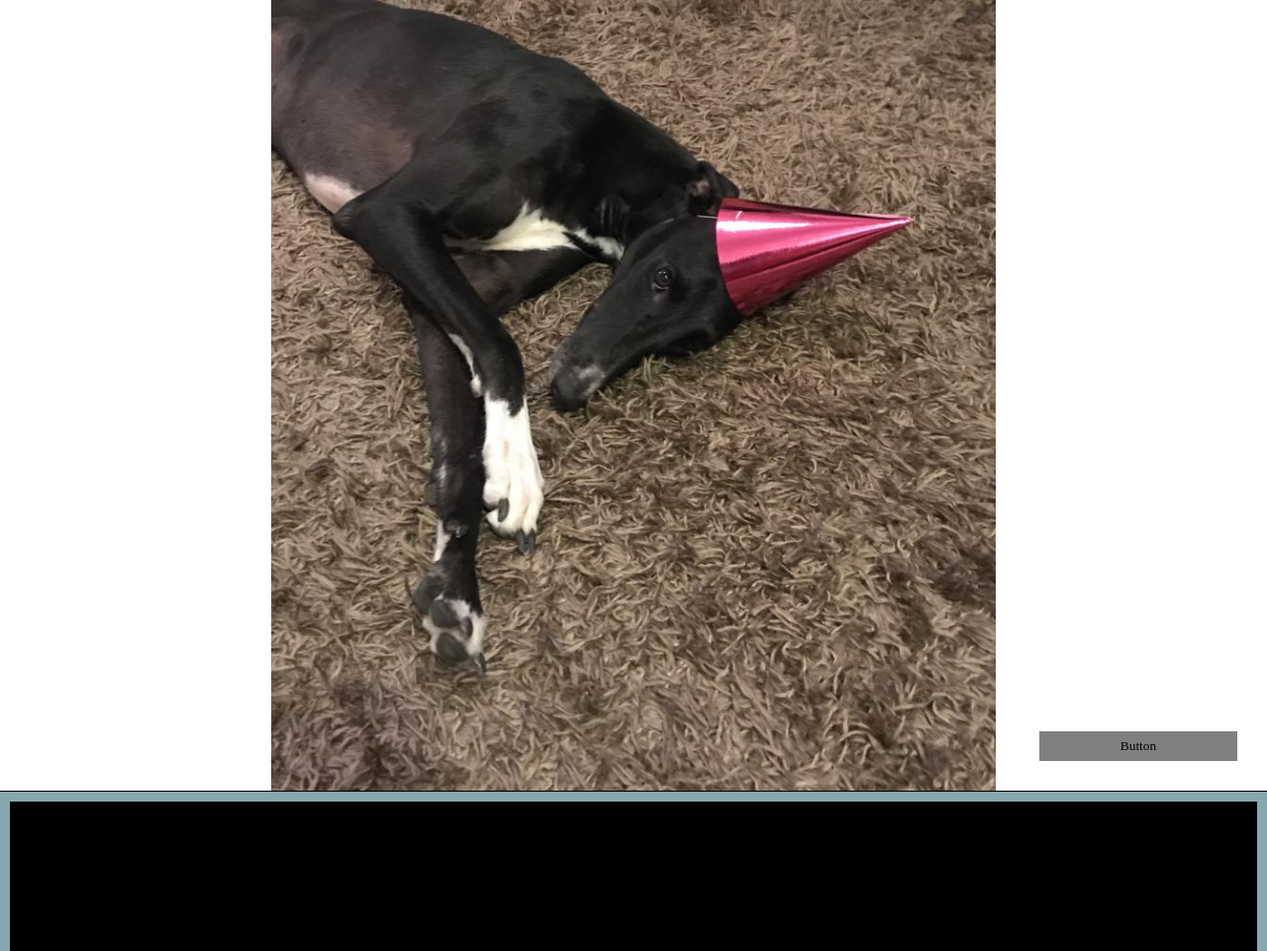
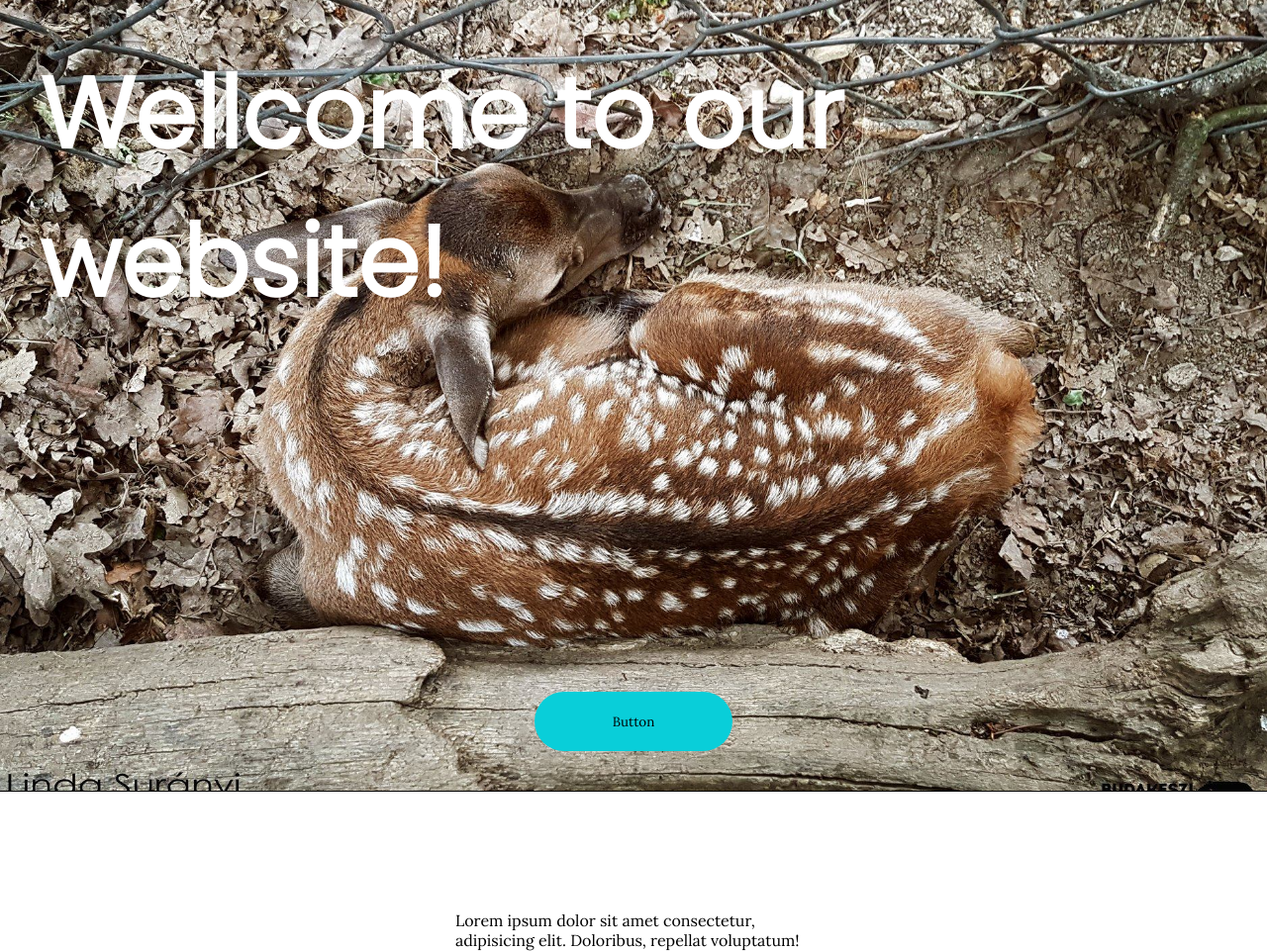
Before and after one commit to szylwythot/w3-practices, a plain HTML site: page frontend/index.html in a window 1280 px wide. Shown: the top 961 px of the page at 99% size. Drawn offline with Linux system fonts and the light colour scheme.

Commit message:
16:40 idaig jutottam

```diff
--- a/frontend/index.html
+++ b/frontend/index.html
@@ -6,6 +6,9 @@
     <meta name="viewport" content="width=device-width, initial-scale=1.0">
     <title>No one read this title...</title>
     <link rel="stylesheet" href="style.css"> <!-- relative path from the index.html-->
+    <link rel="preconnect" href="https://fonts.googleapis.com">
+    <link rel="preconnect" href="https://fonts.gstatic.com" crossorigin>
+    <link href="https://fonts.googleapis.com/css2?family=Lora&family=Poppins:wght@300&display=swap" rel="stylesheet">
 
 </head>
 
@@ -13,11 +16,12 @@
     <section class="image-holder" id="welcome"> <!-- sections should have an id, but just the main sections! not too many section -->
         <img
         class="img"
-        src="canada.jpg"
-        alt="dog"/>
+        src="ozike.jpg"
+        alt="dear"/>
+        <h1>Wellcome to our website!</h1>
         <button>Button</button>
     </section>
-    <section class="paragraph-section background-holder about">
+    <section class="paragraph-section background-holder" id= "about">
         <p>Lorem ipsum dolor sit amet consectetur, adipisicing elit. Doloribus, repellat voluptatum! Numquam, mollitia id doloremque incidunt quasi reprehenderit laborum tempora minima, temporibus porro enim velit aliquam voluptas quam, omnis exercitationem?
         Atque corporis natus, maiores culpa nostrum voluptate itaque sunt cumque velit. Fugiat ut veniam illum aliquam perferendis, distinctio eius tempore vero porro recusandae voluptas repellendus fuga nulla provident exercitationem animi.
         Quia excepturi quae unde dicta error illum temporibus laboriosam voluptate cumque? Sit vel nulla porro molestiae exercitationem, doloribus sapiente reprehenderit aliquam. Esse iste hic ad, beatae voluptatum sequi exercitationem suscipit?
--- a/frontend/style.css
+++ b/frontend/style.css
@@ -33,8 +33,20 @@ resize: none;
 
 /* end of reset */
 
+body{
+    font-family: 'Lora', serif;
+}
+
+h1{
+    font-size: 100px;
+    margin: 40px 40px;
+    font-family: 'Poppins', sans-serif;
+    color: white;
+    /* text-shadow: 2px 2px white; */
+}
+
 #root{
-    background-color: #45ff32;
+    /* background-color: #45ff32; */
 }
 
 div{
@@ -54,34 +66,59 @@ section button{
     bottom: 30px;
     width: 200px;
     height: 30px;
-    background-color: grey;
+    /* background-color: grey; */
 }
 
 section.image-holder{
     position: absolut;
-    top:0;
-    right:0;
+    top: 0;
+    right: 0;
+
     height: 100vh;
+
+    display: block;
+
     overflow: hidden; /*ne csorduljon túl*/
     object-fit: cover;
-
 }
 
+section.image-holder button{
+    position: absolute;
+    bottom : 0;
+    left: 50%; /*szülő elem fele ez a bal felső sarkát rakja középre*/
+    transform: translateX(-50%); /*child elem fele ez a buttont visszatolja annyival hogy az elem közepe legyen középen, tehát saját magához képest számít ez az 50%*/
+    border-radius: 30px;
+    margin: 40px 0; /*ezzel visszük 40 pixellel el a szélétől*/
+
+    height: 60px;
+    width: 200px;
+
+    background-color: #09CED9;
+ }
+
 section.image-holder img{ /* image is not inline nor block by default */
+    position: absolute;
+    top:0;
+    left:0;
+    z-index: -1;
+
     display: block;
     width: 100%;
     height: 100vh;
     /* object-fit: cover; cover:this cuts a normal scaled pic into the space it has */
-    object-fit: contain; /* ezzel csinálja a renderelhető képeket, ettől még position static marad, és csak image és videó tagekre vonatkozik, backgroundra nem*/
+    object-fit: cover; /* ezzel csinálja a renderelhető képeket, ettől még position static marad, és csak image és videó tagekre vonatkozik, backgroundra nem*/
 }
 
 section.background-holder{ /* szülője a backgroundnak*/
     padding: 20px;
-    border:10px solid rgba(15,80,95, 0.5);
-    background-clip: padding-box; /* ez mondja meg, hogy mi alat legyen: a content a padding vagy még a margó alatt is*/
-    background-image: url("canada.jpg");
-    background-size: 200px auto; /*cover ar cover, contain meg 1 vagy többször berakja, 200px az méretben rakja be, auto az az eredeti képarányt megtartja */
-    background-position: center center;
-    background-repeat: no-repeat;
-    background-color: black;
+    /* border:10px solid rgba(15,80,95, 0.5); */
+
 }
+
+#about p{
+    width: 100%;
+    max-width: 400px;
+    padding: 20px;
+    margin: 80px auto;
+    outline: none;
+}
```
Also changed, not shown: frontend/ozike.jpg (added), 2 other files.
